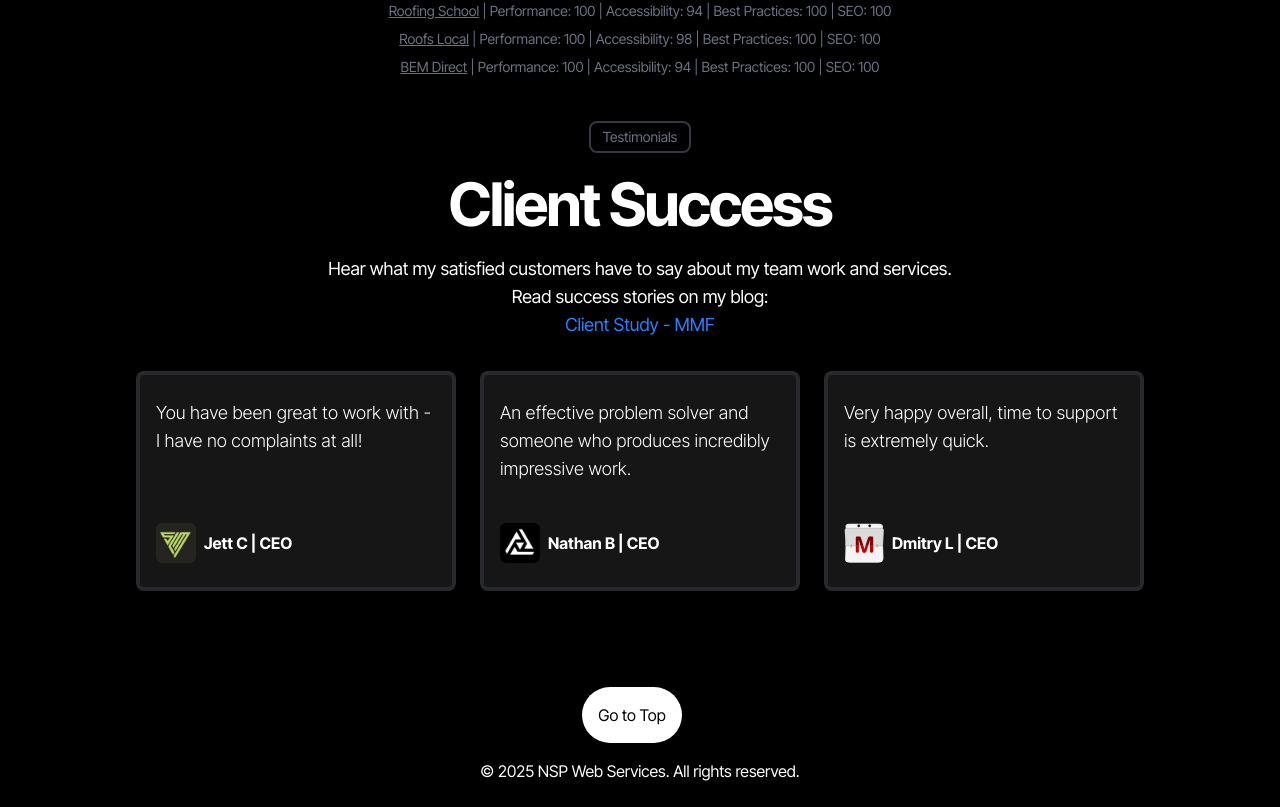
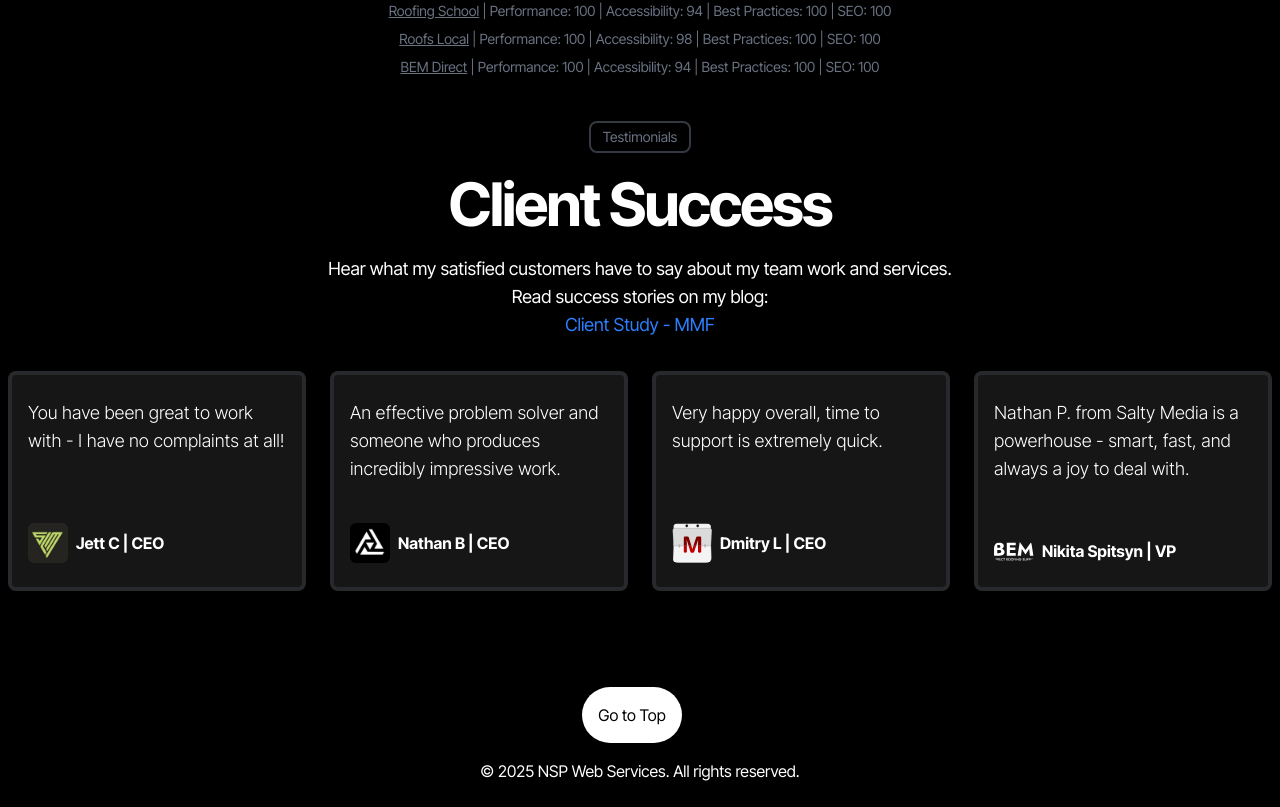
Before and after one commit to nathanpotter17/NextPortfolio, a Next.js app: page /about in a window 1280 px wide. Shown: the part 1971-2778 px from the top of the page. Built offline with nearby package versions, Linux system fonts and the light colour scheme.

Commit message:
feat: add rev

```diff
--- a/components/ui/customers.tsx
+++ b/components/ui/customers.tsx
@@ -20,7 +20,7 @@ export const Customers = () => {
           </a>
         </p>
       </div>
-      <div className="grid grid-cols-1 md:grid-cols-1 lg:grid-cols-3 gap-2 space-y-4">
+      <div className="grid grid-cols-1 md:grid-cols-1 lg:grid-cols-4 gap-2 space-y-4">
         <div className="flex flex-col bg-[#161616] text-white p-4 max-w-xs mx-2 border-4 border-gray-500/20 rounded-lg flex-grow h-full">
           <div className="flex-grow flex flex-col justify-between h-full">
             <div className="mt-2 text-lg font-light">
@@ -79,6 +79,26 @@ export const Customers = () => {
             </div>
           </div>
         </div>
+        <div className="flex flex-col bg-[#161616] text-white p-4 max-w-xs mx-2 border-4 border-gray-500/20 rounded-lg flex-grow h-full">
+          <div className="flex-grow flex flex-col justify-between h-full">
+            <div className="mt-2 text-lg font-light">
+              Nathan P. from Salty Media is a powerhouse - smart, fast, and
+              always a joy to deal with.
+            </div>
+            <div className="flex items-center mt-auto pb-2 pt-6">
+              <div className="flex items-center">
+                <Image
+                  src="/logo.svg"
+                  alt="helping"
+                  width={40}
+                  height={40}
+                  className="rounded-md"
+                />
+              </div>
+              <div className="ml-2 text-md font-bold">Nikita Spitsyn | VP</div>
+            </div>
+          </div>
+        </div>
       </div>
     </section>
   );
```
Also changed, not shown: public/logo.svg (added).
